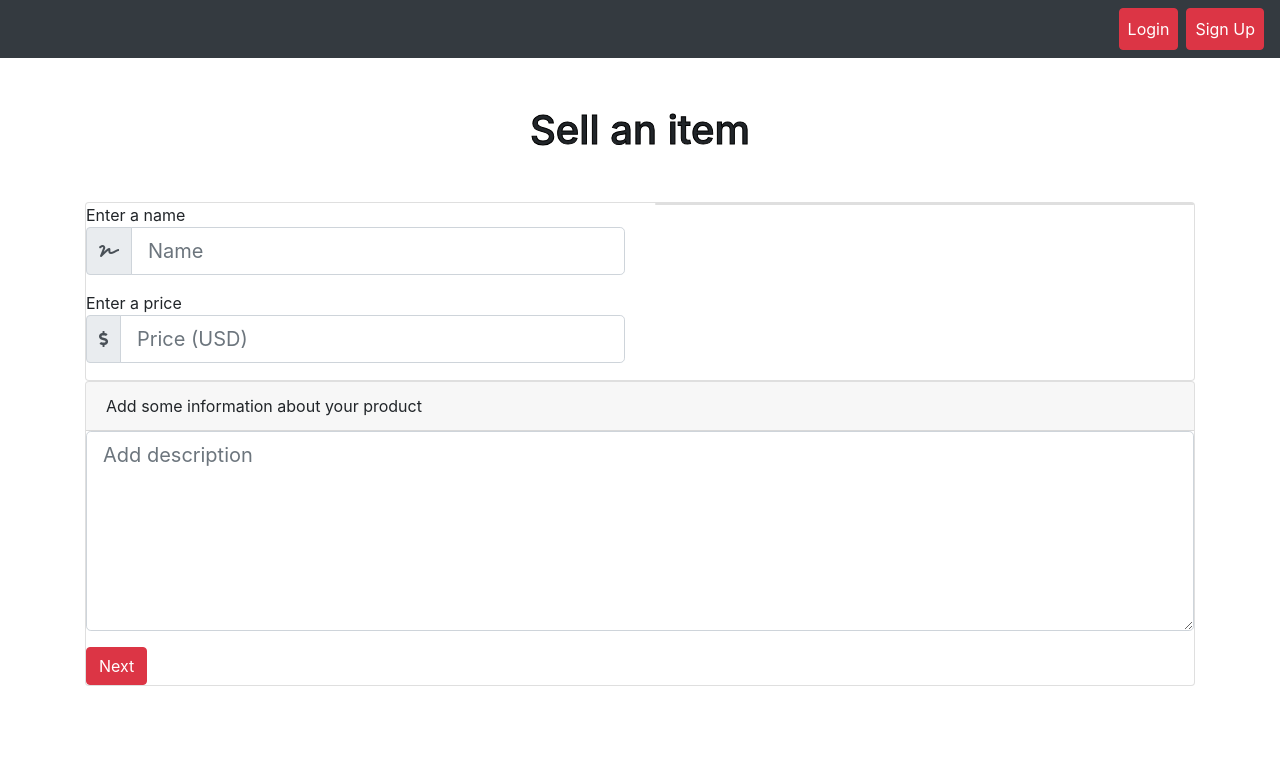
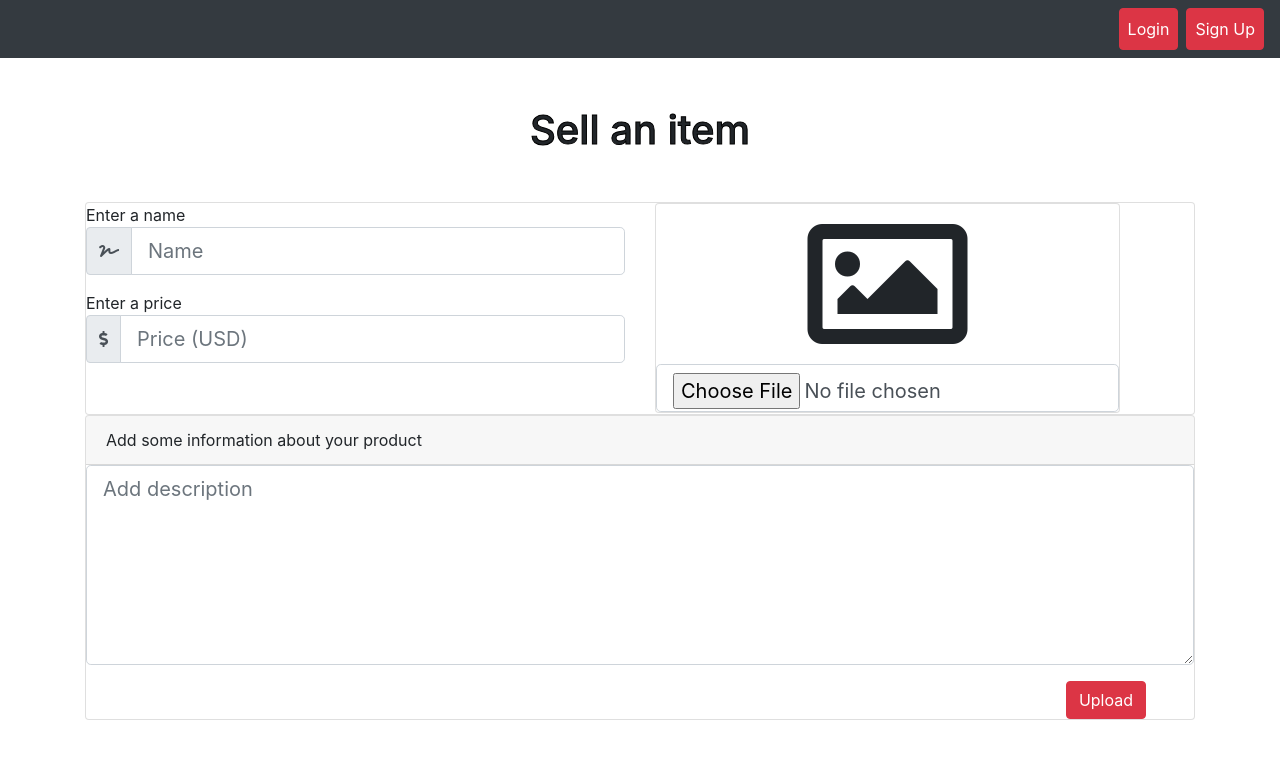
Before and after one commit to adamalshaick/Online-Shop, a React (Create React App) app in the folder client/: page /sell-item in a window 1280 px wide. Shown: the top 758 px of the page. Built offline with nearby package versions, Linux system fonts and the light colour scheme.

Commit message:
category validation

```diff
--- a/client/src/components/common/UploadFileGroup.js
+++ b/client/src/components/common/UploadFileGroup.js
@@ -0,0 +1,39 @@
+import React from "react";
+import classnames from "classnames";
+import PropTypes from "prop-types";
+
+const UploadFileGroup = ({ error, icon, type, name, onChange }) => {
+  return (
+    <div className="input-group">
+      <div className="input-group-prepend">
+        <div className="card text-center">
+          <i className={icon} />
+          <input
+            className={classnames("form-control form-control-lg", {
+              "is-invalid": error
+            })}
+            onChange={onChange}
+            type={type}
+            name={name}
+            style={{ margin: "auto" }}
+          />
+          {error && <div className="invalid-feedback">{error}</div>}
+        </div>
+      </div>
+    </div>
+  );
+};
+
+UploadFileGroup.propTypes = {
+  error: PropTypes.string,
+  icon: PropTypes.string,
+  type: PropTypes.string.isRequired,
+  name: PropTypes.string.isRequired,
+  onChange: PropTypes.func.isRequired
+};
+
+UploadFileGroup.defaultProps = {
+  type: "file"
+};
+
+export default UploadFileGroup;
--- a/client/src/components/sell-item/SellItem.js
+++ b/client/src/components/sell-item/SellItem.js
@@ -4,6 +4,7 @@ import { connect } from "react-redux";
 import TextAreaFieldGroup from "../common/TextAreaFieldGroup";
 import InputGroup from "../common/InputGroup";
 import { addItem } from "../../actions/itemActions";
+import UploadFileGroup from "../common/UploadFileGroup";
 
 class SellItem extends Component {
   constructor(props) {
@@ -37,18 +38,22 @@ class SellItem extends Component {
 
     const newItem = new FormData();
 
-    newItem.append(
-      "myImage",
-      this.state.selectedFile,
-      this.state.selectedFile.name
-    );
+    if (this.state.selectedFile) {
+      newItem.append(
+        "myImage",
+        this.state.selectedFile,
+        this.state.selectedFile.name
+      );
+    }
 
     newItem.append("text", this.state.text);
     newItem.append("price", this.state.price);
     newItem.append("title", this.state.title);
 
     this.props.addItem(newItem);
-    this.setState({ text: "" }, { price: "" }, { title: "" });
+    this.setState({ text: "" });
+    this.setState({ price: "" });
+    this.setState({ title: "" });
   };
 
   onChange = e => {
@@ -90,7 +95,13 @@ class SellItem extends Component {
               </form>
             </div>
             <div className="col-md-6">
-              <div className="card text-center">{/*upload*/}</div>
+              <UploadFileGroup
+                error={errors.file}
+                icon="far fa-image fa-10x"
+                type="file"
+                name="file"
+                onChange={this.fileSelectedHandler}
+              />
             </div>
           </div>
           <div className="row">
@@ -112,8 +123,11 @@ class SellItem extends Component {
                 error={errors.text}
               />
             </div>
-            <button onClick={this.onSubmit} className="btn btn-danger">
-              Next
+            <button
+              onClick={this.onSubmit}
+              className="btn btn-danger float-right mr-5"
+            >
+              Upload
             </button>
           </form>
         </div>
```
Also changed, not shown: client/src/components/common/SelectListGroup.js (added, +38 -0 lines), 2 other files (tests, documents, lock files or other folders).
